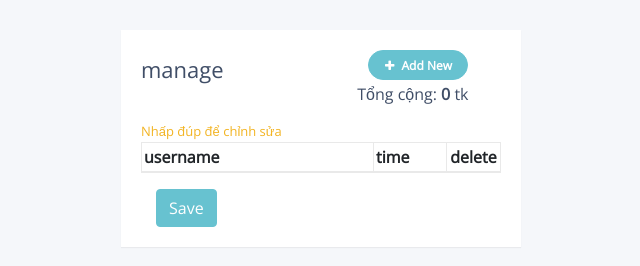
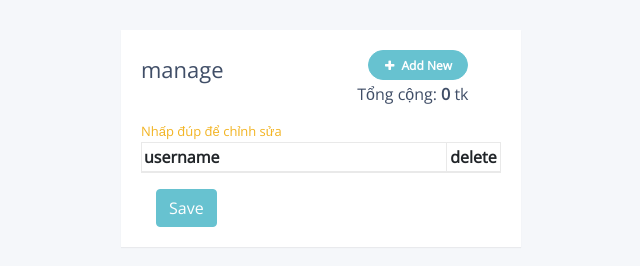
Before and after one commit to bicatru/banxu, a plain HTML site: page index.html in a window 1280 px wide. Shown: the full height of the page, 319-959 px from the left. Drawn offline with nearby package versions, Linux system fonts and the light colour scheme; no server answers.

Commit message:
Update index.html

```diff
--- a/index.html
+++ b/index.html
@@ -243,7 +243,6 @@ const getStyles = function () {
                 <thead>
                     <tr>
                         <th>username</th>
-                        <th style="width: 73px">time</th>
                         <th style="width: 54px;text-align:center">delete</th>
                     </tr>
                 </thead>
```
